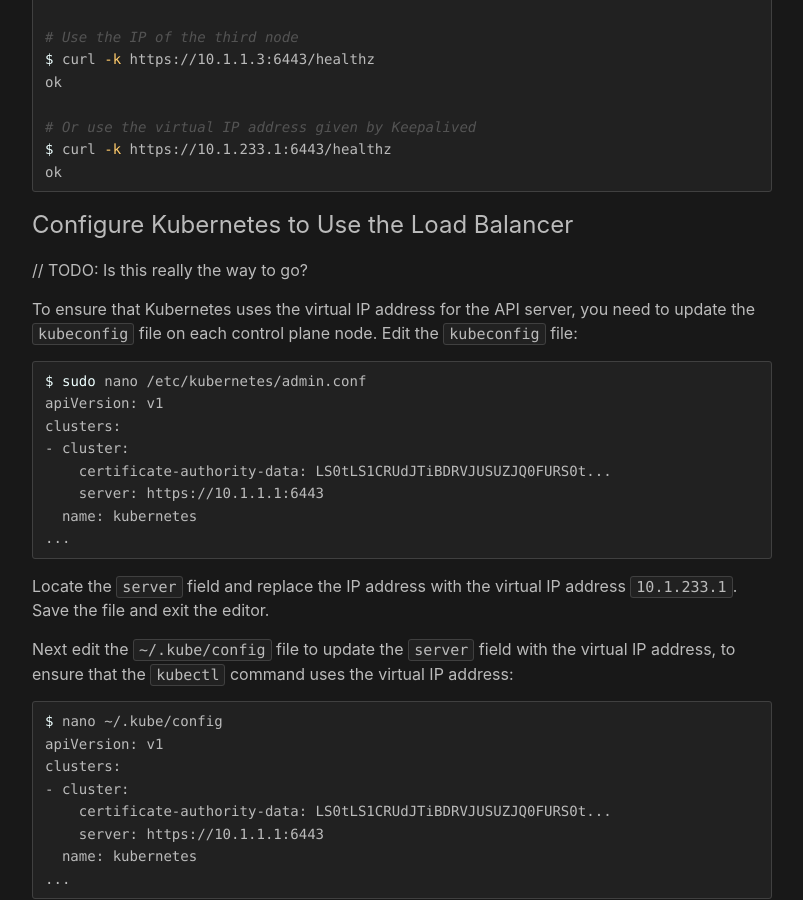
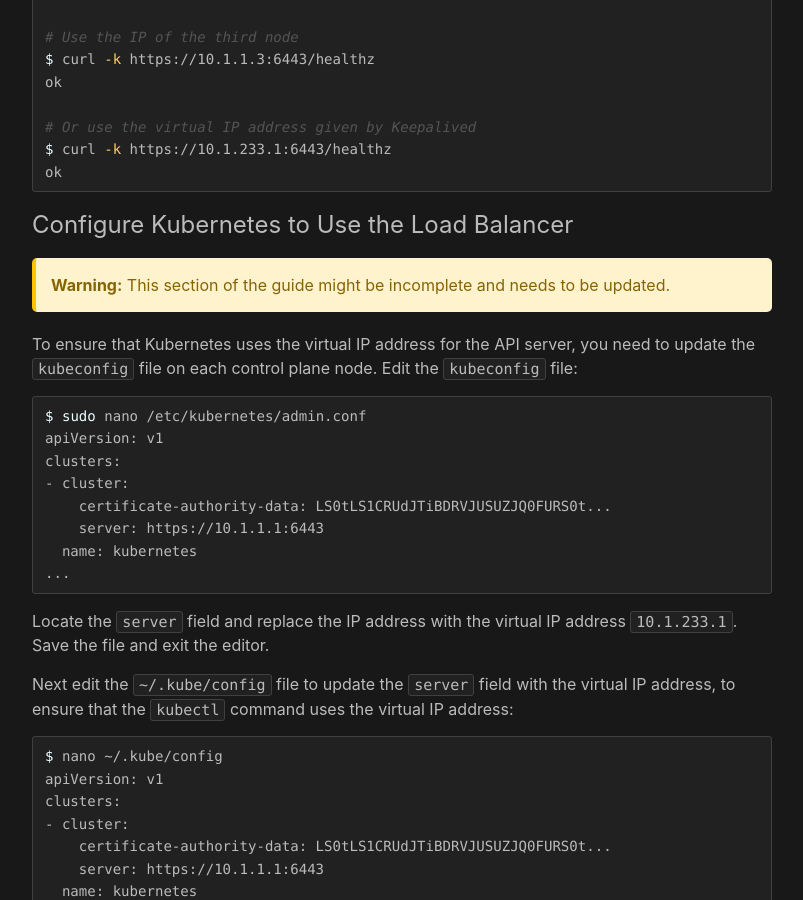
Before and after one commit to philprime/philprime.dev, a Jekyll site: the page built from guides/building-a-production-ready-kubernetes-cluster-from-scratch/lesson-15.md, in a window 1280 px wide and 900 px high, scrolled down 10485 px. Shown: the whole window, without its empty margins (238-1041 px from the left). Built offline with Jekyll 4.4.1, drawn with Linux system fonts in a browser that asks for light colours.

Commit message:
chore: add warning for incomplete guide

```diff
--- a/guides/building-a-production-ready-kubernetes-cluster-from-scratch/lesson-15.md
+++ b/guides/building-a-production-ready-kubernetes-cluster-from-scratch/lesson-15.md
@@ -502,7 +502,9 @@
 
 ## Configure Kubernetes to Use the Load Balancer
 
-// TODO: Is this really the way to go?
+{% include alert.liquid.html type='warning' title='Warning:' content='
+This section of the guide might be incomplete and needs to be updated.
+' %}
 
 To ensure that Kubernetes uses the virtual IP address for the API server, you need to update the `kubeconfig` file on
 each control plane node. Edit the `kubeconfig` file:
```
